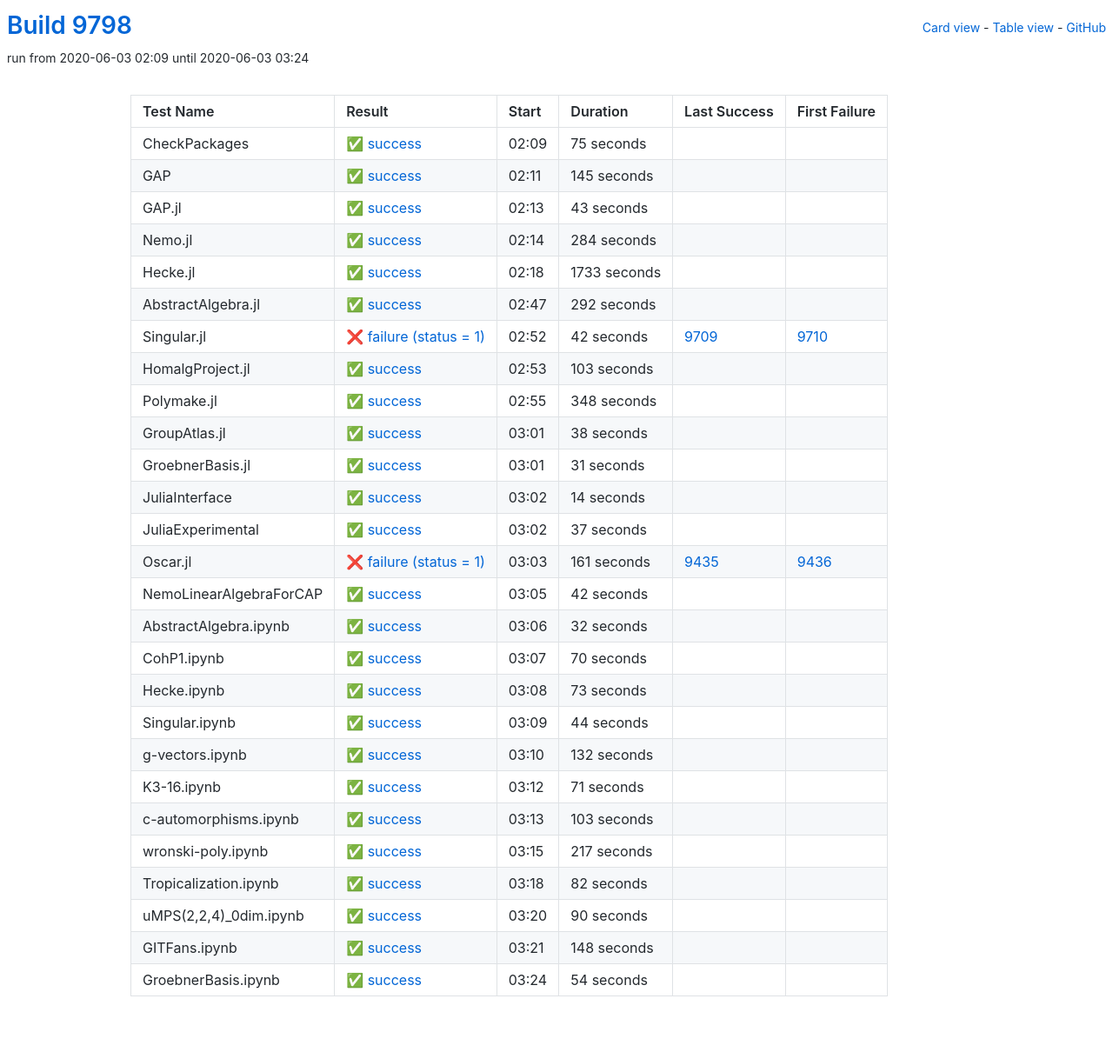
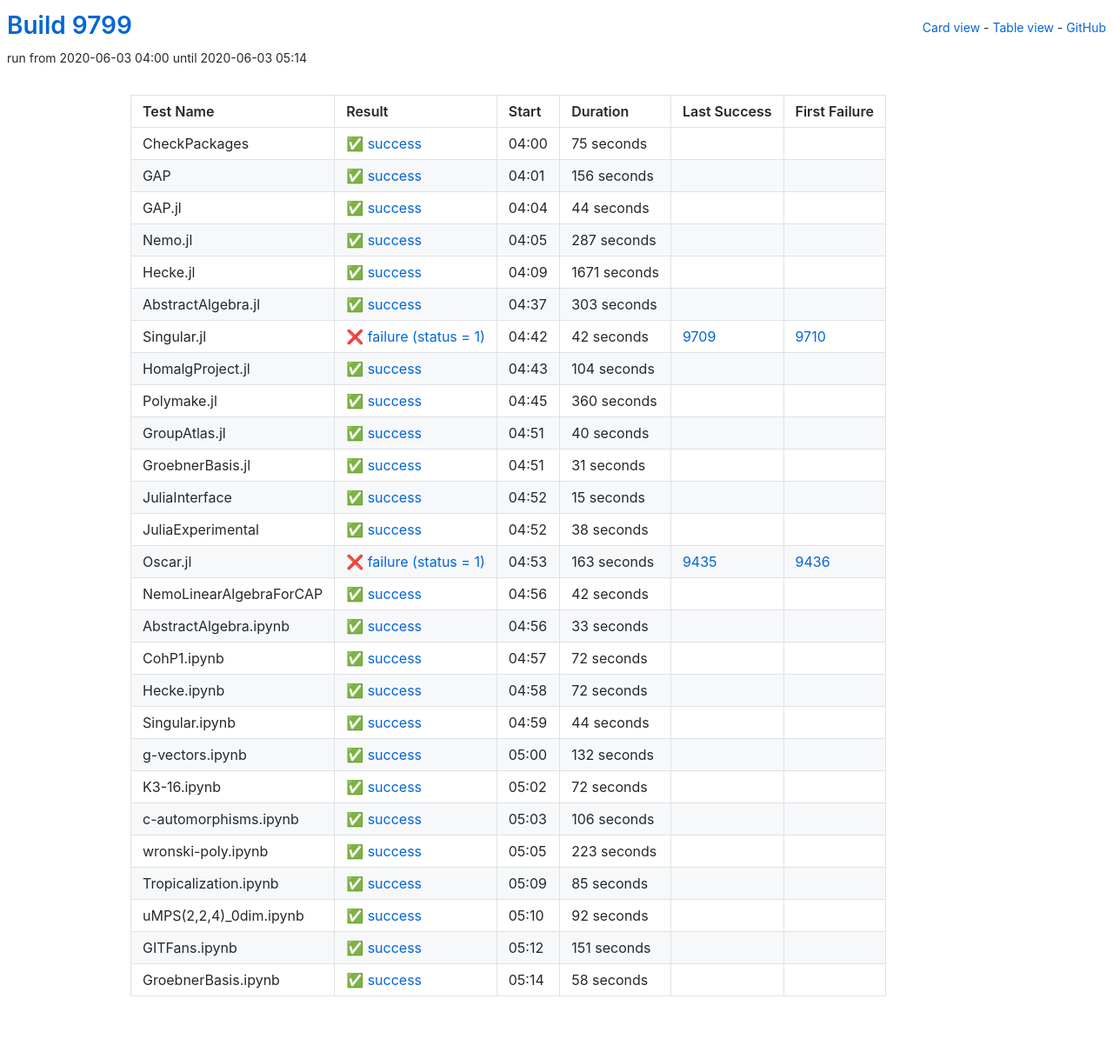
Before and after one commit to oscar-system/oscar-ci-status, a Jekyll site: the page built from table.html, in a window 1280 px wide. Shown: the whole page at 87% size. Built offline with Jekyll 4.4.1, drawn with Linux system fonts in a browser that asks for light colours.

Commit message:
Build 9799

```diff
--- a/_data/ci.yml
+++ b/_data/ci.yml
@@ -1,5 +1,5 @@
-build: 9798
-build_url: https://oscarci.mathematik.uni-kl.de/job/oscar/9798/
+build: 9799
+build_url: https://oscarci.mathematik.uni-kl.de/job/oscar/9799/
 job: oscar
 tests:
 - duration: 75
@@ -9,69 +9,69 @@
   id: checkpackages
   last_success: false
   last_success_url: null
-  log: https://oscarci.mathematik.uni-kl.de/job/oscar/9798/artifact/logs/build-9798/CheckPackages.log
+  log: https://oscarci.mathematik.uni-kl.de/job/oscar/9799/artifact/logs/build-9799/CheckPackages.log
   name: CheckPackages
-  start: 2020-06-03 02:09
+  start: 2020-06-03 04:00
   status: success
   success: true
-- duration: 145
+- duration: 156
   exitcode: 0
   first_failure: false
   first_failure_url: null
   id: gap
   last_success: false
   last_success_url: null
-  log: https://oscarci.mathematik.uni-kl.de/job/oscar/9798/artifact/logs/build-9798/GAP.log
+  log: https://oscarci.mathematik.uni-kl.de/job/oscar/9799/artifact/logs/build-9799/GAP.log
   name: GAP
-  start: 2020-06-03 02:11
+  start: 2020-06-03 04:01
   status: success
   success: true
-- duration: 43
+- duration: 44
   exitcode: 0
   first_failure: false
   first_failure_url: null
   id: gap-jl
   last_success: false
   last_success_url: null
-  log: https://oscarci.mathematik.uni-kl.de/job/oscar/9798/artifact/logs/build-9798/GAP.jl.log
+  log: https://oscarci.mathematik.uni-kl.de/job/oscar/9799/artifact/logs/build-9799/GAP.jl.log
   name: GAP.jl
-  start: 2020-06-03 02:13
+  start: 2020-06-03 04:04
   status: success
   success: true
-- duration: 284
+- duration: 287
   exitcode: 0
   first_failure: false
   first_failure_url: null
   id: nemo-jl
   last_success: false
   last_success_url: null
-  log: https://oscarci.mathematik.uni-kl.de/job/oscar/9798/artifact/logs/build-9798/Nemo.jl.log
+  log: https://oscarci.mathematik.uni-kl.de/job/oscar/9799/artifact/logs/build-9799/Nemo.jl.log
   name: Nemo.jl
-  start: 2020-06-03 02:14
+  start: 2020-06-03 04:05
   status: success
   success: true
-- duration: 1733
+- duration: 1671
   exitcode: 0
   first_failure: false
   first_failure_url: null
   id: hecke-jl
   last_success: false
   last_success_url: null
-  log: https://oscarci.mathematik.uni-kl.de/job/oscar/9798/artifact/logs/build-9798/Hecke.jl.log
+  log: https://oscarci.mathematik.uni-kl.de/job/oscar/9799/artifact/logs/build-9799/Hecke.jl.log
   name: Hecke.jl
-  start: 2020-06-03 02:18
+  start: 2020-06-03 04:09
   status: success
   success: true
-- duration: 292
+- duration: 303
   exitcode: 0
   first_failure: false
   first_failure_url: null
   id: abstractalgebra-jl
   last_success: false
   last_success_url: null
-  log: https://oscarci.mathematik.uni-kl.de/job/oscar/9798/artifact/logs/build-9798/AbstractAlgebra.jl.log
+  log: https://oscarci.mathematik.uni-kl.de/job/oscar/9799/artifact/logs/build-9799/AbstractAlgebra.jl.log
   name: AbstractAlgebra.jl
-  start: 2020-06-03 02:47
+  start: 2020-06-03 04:37
   status: success
   success: true
 - duration: 42
@@ -81,45 +81,45 @@
   id: singular-jl
   last_success: 9709
   last_success_url: https://oscarci.mathematik.uni-kl.de/job/oscar/9709/
-  log: https://oscarci.mathematik.uni-kl.de/job/oscar/9798/artifact/logs/build-9798/Singular.jl.log
+  log: https://oscarci.mathematik.uni-kl.de/job/oscar/9799/artifact/logs/build-9799/Singular.jl.log
   name: Singular.jl
-  start: 2020-06-03 02:52
+  start: 2020-06-03 04:42
   status: failure
   success: false
-- duration: 103
+- duration: 104
   exitcode: 0
   first_failure: false
   first_failure_url: null
   id: homalgproject-jl
   last_success: false
   last_success_url: null
-  log: https://oscarci.mathematik.uni-kl.de/job/oscar/9798/artifact/logs/build-9798/HomalgProject.jl.log
+  log: https://oscarci.mathematik.uni-kl.de/job/oscar/9799/artifact/logs/build-9799/HomalgProject.jl.log
   name: HomalgProject.jl
-  start: 2020-06-03 02:53
+  start: 2020-06-03 04:43
   status: success
   success: true
-- duration: 348
+- duration: 360
   exitcode: 0
   first_failure: false
   first_failure_url: null
   id: polymake-jl
   last_success: false
   last_success_url: null
-  log: https://oscarci.mathematik.uni-kl.de/job/oscar/9798/artifact/logs/build-9798/Polymake.jl.log
+  log: https://oscarci.mathematik.uni-kl.de/job/oscar/9799/artifact/logs/build-9799/Polymake.jl.log
   name: Polymake.jl
-  start: 2020-06-03 02:55
+  start: 2020-06-03 04:45
   status: success
   success: true
-- duration: 38
+- duration: 40
   exitcode: 0
   first_failure: false
   first_failure_url: null
   id: groupatlas-jl
   last_success: false
   last_success_url: null
-  log: https://oscarci.mathematik.uni-kl.de/job/oscar/9798/artifact/logs/build-9798/GroupAtlas.jl.log
+  log: https://oscarci.mathematik.uni-kl.de/job/oscar/9799/artifact/logs/build-9799/GroupAtlas.jl.log
   name: GroupAtlas.jl
-  start: 2020-06-03 03:01
+  start: 2020-06-03 04:51
   status: success
   success: true
 - duration: 31
@@ -129,45 +129,45 @@
   id: groebnerbasis-jl
   last_success: false
   last_success_url: null
-  log: https://oscarci.mathematik.uni-kl.de/job/oscar/9798/artifact/logs/build-9798/GroebnerBasis.jl.log
+  log: https://oscarci.mathematik.uni-kl.de/job/oscar/9799/artifact/logs/build-9799/GroebnerBasis.jl.log
   name: GroebnerBasis.jl
-  start: 2020-06-03 03:01
+  start: 2020-06-03 04:51
   status: success
   success: true
-- duration: 14
+- duration: 15
   exitcode: 0
   first_failure: false
   first_failure_url: null
   id: juliainterface
   last_success: false
   last_success_url: null
-  log: https://oscarci.mathematik.uni-kl.de/job/oscar/9798/artifact/logs/build-9798/JuliaInterface.log
+  log: https://oscarci.mathematik.uni-kl.de/job/oscar/9799/artifact/logs/build-9799/JuliaInterface.log
   name: JuliaInterface
-  start: 2020-06-03 03:02
+  start: 2020-06-03 04:52
   status: success
   success: true
-- duration: 37
+- duration: 38
   exitcode: 0
   first_failure: false
   first_failure_url: null
   id: juliaexperimental
   last_success: false
   last_success_url: null
-  log: https://oscarci.mathematik.uni-kl.de/job/oscar/9798/artifact/logs/build-9798/JuliaExperimental.log
+  log: https://oscarci.mathematik.uni-kl.de/job/oscar/9799/artifact/logs/build-9799/JuliaExperimental.log
   name: JuliaExperimental
-  start: 2020-06-03 03:02
+  start: 2020-06-03 04:52
   status: success
   success: true
-- duration: 161
+- duration: 163
   exitcode: 1
   first_failure: 9436
   first_failure_url: https://oscarci.mathematik.uni-kl.de/job/oscar/9436/
   id: oscar-jl
   last_success: 9435
   last_success_url: https://oscarci.mathematik.uni-kl.de/job/oscar/9435/
-  log: https://oscarci.mathematik.uni-kl.de/job/oscar/9798/artifact/logs/build-9798/Oscar.jl.log
+  log: https://oscarci.mathematik.uni-kl.de/job/oscar/9799/artifact/logs/build-9799/Oscar.jl.log
   name: Oscar.jl
-  start: 2020-06-03 03:03
+  start: 2020-06-03 04:53
   status: failure
   success: false
 - duration: 42
@@ -177,45 +177,45 @@
   id: nemolinearalgebraforcap
   last_success: false
   last_success_url: null
-  log: https://oscarci.mathematik.uni-kl.de/job/oscar/9798/artifact/logs/build-9798/NemoLinearAlgebraForCAP.log
+  log: https://oscarci.mathematik.uni-kl.de/job/oscar/9799/artifact/logs/build-9799/NemoLinearAlgebraForCAP.log
   name: NemoLinearAlgebraForCAP
-  start: 2020-06-03 03:05
+  start: 2020-06-03 04:56
   status: success
   success: true
-- duration: 32
+- duration: 33
   exitcode: 0
   first_failure: false
   first_failure_url: null
   id: abstractalgebra-ipynb
   last_success: false
   last_success_url: null
-  log: https://oscarci.mathematik.uni-kl.de/job/oscar/9798/artifact/logs/build-9798/AbstractAlgebra.ipynb.log
+  log: https://oscarci.mathematik.uni-kl.de/job/oscar/9799/artifact/logs/build-9799/AbstractAlgebra.ipynb.log
   name: AbstractAlgebra.ipynb
-  start: 2020-06-03 03:06
+  start: 2020-06-03 04:56
   status: success
   success: true
-- duration: 70
+- duration: 72
   exitcode: 0
   first_failure: false
   first_failure_url: null
   id: cohp1-ipynb
   last_success: false
   last_success_url: null
-  log: https://oscarci.mathematik.uni-kl.de/job/oscar/9798/artifact/logs/build-9798/CohP1.ipynb.log
+  log: https://oscarci.mathematik.uni-kl.de/job/oscar/9799/artifact/logs/build-9799/CohP1.ipynb.log
   name: CohP1.ipynb
-  start: 2020-06-03 03:07
+  start: 2020-06-03 04:57
   status: success
   success: true
-- duration: 73
+- duration: 72
   exitcode: 0
   first_failure: false
   first_failure_url: null
   id: hecke-ipynb
   last_success: false
   last_success_url: null
-  log: https://oscarci.mathematik.uni-kl.de/job/oscar/9798/artifact/logs/build-9798/Hecke.ipynb.log
+  log: https://oscarci.mathematik.uni-kl.de/job/oscar/9799/artifact/logs/build-9799/Hecke.ipynb.log
   name: Hecke.ipynb
-  start: 2020-06-03 03:08
+  start: 2020-06-03 04:58
   status: success
   success: true
 - duration: 44
@@ -225,9 +225,9 @@
   id: singular-ipynb
   last_success: false
   last_success_url: null
-  log: https://oscarci.mathematik.uni-kl.de/job/oscar/9798/artifact/logs/build-9798/Singular.ipynb.log
+  log: https://oscarci.mathematik.uni-kl.de/job/oscar/9799/artifact/logs/build-9799/Singular.ipynb.log
   name: Singular.ipynb
-  start: 2020-06-03 03:09
+  start: 2020-06-03 04:59
   status: success
   success: true
 - duration: 132
@@ -237,92 +237,92 @@
   id: g-vectors-ipynb
   last_success: false
   last_success_url: null
-  log: https://oscarci.mathematik.uni-kl.de/job/oscar/9798/artifact/logs/build-9798/g-vectors.ipynb.log
+  log: https://oscarci.mathematik.uni-kl.de/job/oscar/9799/artifact/logs/build-9799/g-vectors.ipynb.log
   name: g-vectors.ipynb
-  start: 2020-06-03 03:10
+  start: 2020-06-03 05:00
   status: success
   success: true
-- duration: 71
+- duration: 72
   exitcode: 0
   first_failure: false
   first_failure_url: null
   id: k3-16-ipynb
   last_success: false
   last_success_url: null
-  log: https://oscarci.mathematik.uni-kl.de/job/oscar/9798/artifact/logs/build-9798/K3-16.ipynb.log
+  log: https://oscarci.mathematik.uni-kl.de/job/oscar/9799/artifact/logs/build-9799/K3-16.ipynb.log
   name: K3-16.ipynb
-  start: 2020-06-03 03:12
+  start: 2020-06-03 05:02
   status: success
   success: true
-- duration: 103
+- duration: 106
   exitcode: 0
   first_failure: false
   first_failure_url: null
   id: c-automorphisms-ipynb
   last_success: false
   last_success_url: null
-  log: https://oscarci.mathematik.uni-kl.de/job/oscar/9798/artifact/logs/build-9798/c-automorphisms.ipynb.log
+  log: https://oscarci.mathematik.uni-kl.de/job/oscar/9799/artifact/logs/build-9799/c-automorphisms.ipynb.log
   name: c-automorphisms.ipynb
-  start: 2020-06-03 03:13
+  start: 2020-06-03 05:03
   status: success
   success: true
-- duration: 217
+- duration: 223
   exitcode: 0
   first_failure: false
   first_failure_url: null
   id: wronski-poly-ipynb
   last_success: false
   last_success_url: null
-  log: https://oscarci.mathematik.uni-kl.de/job/oscar/9798/artifact/logs/build-9798/wronski-poly.ipynb.log
+  log: https://oscarci.mathematik.uni-kl.de/job/oscar/9799/artifact/logs/build-9799/wronski-poly.ipynb.log
   name: wronski-poly.ipynb
-  start: 2020-06-03 03:15
+  start: 2020-06-03 05:05
   status: success
   success: true
-- duration: 82
+- duration: 85
   exitcode: 0
   first_failure: false
   first_failure_url: null
   id: tropicalization-ipynb
   last_success: false
   last_success_url: null
-  log: https://oscarci.mathematik.uni-kl.de/job/oscar/9798/artifact/logs/build-9798/Tropicalization.ipynb.log
+  log: https://oscarci.mathematik.uni-kl.de/job/oscar/9799/artifact/logs/build-9799/Tropicalization.ipynb.log
   name: Tropicalization.ipynb
-  start: 2020-06-03 03:18
+  start: 2020-06-03 05:09
   status: success
   success: true
-- duration: 90
+- duration: 92
   exitcode: 0
   first_failure: false
   first_failure_url: null
   id: umps-2-2-4-0dim-ipynb
   last_success: false
   last_success_url: null
-  log: https://oscarci.mathematik.uni-kl.de/job/oscar/9798/artifact/logs/build-9798/uMPS-2-2-4-_0dim.ipynb.log
+  log: https://oscarci.mathematik.uni-kl.de/job/oscar/9799/artifact/logs/build-9799/uMPS-2-2-4-_0dim.ipynb.log
   name: uMPS(2,2,4)_0dim.ipynb
-  start: 2020-06-03 03:20
+  start: 2020-06-03 05:10
   status: success
   success: true
-- duration: 148
+- duration: 151
   exitcode: 0
   first_failure: false
   first_failure_url: null
   id: gitfans-ipynb
   last_success: false
   last_success_url: null
-  log: https://oscarci.mathematik.uni-kl.de/job/oscar/9798/artifact/logs/build-9798/GITFans.ipynb.log
+  log: https://oscarci.mathematik.uni-kl.de/job/oscar/9799/artifact/logs/build-9799/GITFans.ipynb.log
   name: GITFans.ipynb
-  start: 2020-06-03 03:21
+  start: 2020-06-03 05:12
   status: success
   success: true
-- duration: 54
+- duration: 58
   exitcode: 0
   first_failure: false
   first_failure_url: null
   id: groebnerbasis-ipynb
   last_success: false
   last_success_url: null
-  log: https://oscarci.mathematik.uni-kl.de/job/oscar/9798/artifact/logs/build-9798/GroebnerBasis.ipynb.log
+  log: https://oscarci.mathematik.uni-kl.de/job/oscar/9799/artifact/logs/build-9799/GroebnerBasis.ipynb.log
   name: GroebnerBasis.ipynb
-  start: 2020-06-03 03:24
+  start: 2020-06-03 05:14
   status: success
   success: true
```
Also changed, not shown: README.md.
